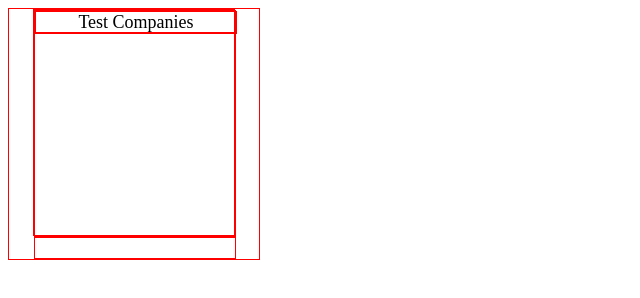
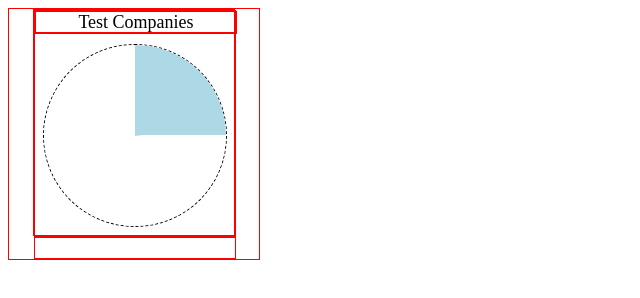
Before and after one commit to tommy-js/Charts, a website with bundled scripts: page index.html in a window 1280 px wide. Shown: the whole page, without its empty margins (0-640 px from the left). Built offline with nearby package versions, Linux system fonts and the light colour scheme.

Commit message:
Added pie slice component.

```diff
--- a/configurationVar.js
+++ b/configurationVar.js
@@ -7,4 +7,15 @@ export const variables = {
   border: "1px solid red",
 };
 
-export const data = {};
+export const data = [
+  {
+    title: "test 1",
+    fraction: 45,
+    color: "blue",
+  },
+  {
+    title: "test 2",
+    fraction: 55,
+    color: "green",
+  },
+];
--- a/index.html
+++ b/index.html
@@ -1,4 +1,7 @@
 <html>
+  <head>
+    <link rel="stylesheet" href="main.css" />
+  </head>
   <body>
     <div style="width: 250px; height: 250px;" id="chartId"></div>
     <script type="module" src="index.js"></script>
--- a/index.js
+++ b/index.js
@@ -1,4 +1,4 @@
-import { variables } from "./configurationVar.js";
+import { variables, data } from "./configurationVar.js";
 
 render();
 
@@ -40,6 +40,13 @@ function render() {
   visualBlock.style = `position: relative; display: block; height: ${visualBlockHeight}px; width: ${innerWidth}px; border: ${variables.border}; box-sizing: border-box;`;
   innerBlock.appendChild(visualBlock);
 
+  // Creates pie chart element.
+  let pieChart = document.createElement("ul");
+  pieChart.setAttribute("class", "pie_chart");
+  let scaledSize = innerWidth * 0.9;
+  pieChart.style = `width: ${scaledSize}px; height: ${scaledSize}px;`;
+  visualBlock.appendChild(pieChart);
+
   // Creates text element.
   let textBlock = document.createElement("div");
   let textBlockHeight = innerHeight * 0.1;
@@ -47,4 +54,27 @@ function render() {
   innerBlock.appendChild(textBlock);
 
   // Creates pie-chart elements.
+  for (let i = 0; i < data.length; i++) {
+    castPie(data[i].title, data[i].fraction);
+  }
 }
+
+function castPie(title, fraction) {
+  // Creates list element component.
+  let slice = document.createElement("li");
+  slice.classList.add("slice");
+
+  let sliceContents = document.createElement("div");
+  sliceContents.classList.add("slice-contents");
+
+  let largeBlock = document.getElementsByClassName("pie_chart");
+  slice.appendChild(sliceContents);
+  largeBlock[0].appendChild(slice);
+
+  slice.addEventListener("mouseover", function () {
+    sliceContents.style = "background-color: red";
+  });
+  slice.addEventListener("mouseout", function () {
+    sliceContents.style = "background-color: teal";
+  });
+}
--- /dev/null
+++ b/main.css
@@ -0,0 +1,36 @@
+.slice {
+  overflow: hidden;
+  position: absolute;
+  top: 0;
+  right: 0;
+  width: 50%;
+  height: 50%;
+  transform-origin: 0% 100%;
+}
+
+.slice:first-child {
+  transform: rotate(15deg) skewY(-22.5deg);
+}
+
+.slice-contents {
+  position: absolute;
+  left: -100%;
+  width: 200%;
+  height: 200%;
+  border-radius: 50%;
+  background-color: lightblue;
+}
+.slice:first-child .slice-contents {
+  transform: skewY(22.5deg); /* unskew slice contents */
+}
+
+.pie_chart {
+  position: relative;
+  border: dashed 1px;
+  padding: 0;
+  border-radius: 50%;
+  list-style: none;
+  margin-left: auto;
+  margin-right: auto;
+  margin-top: 10px;
+}
```
